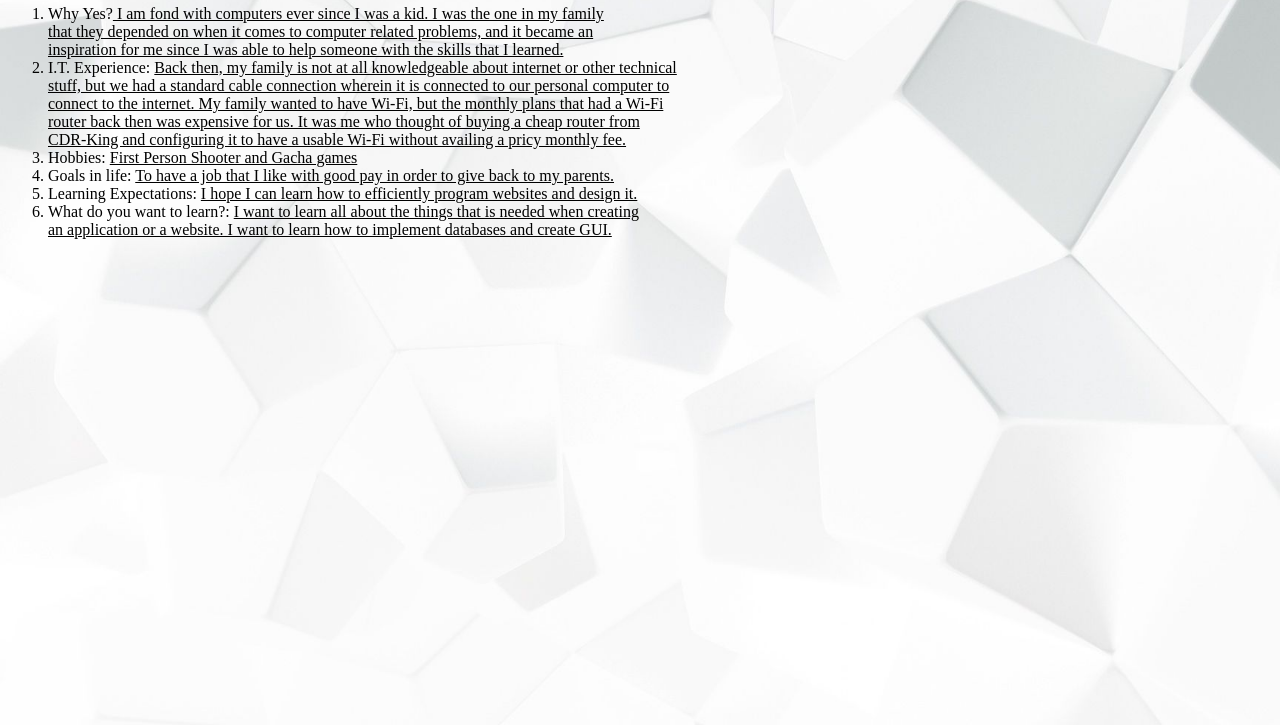
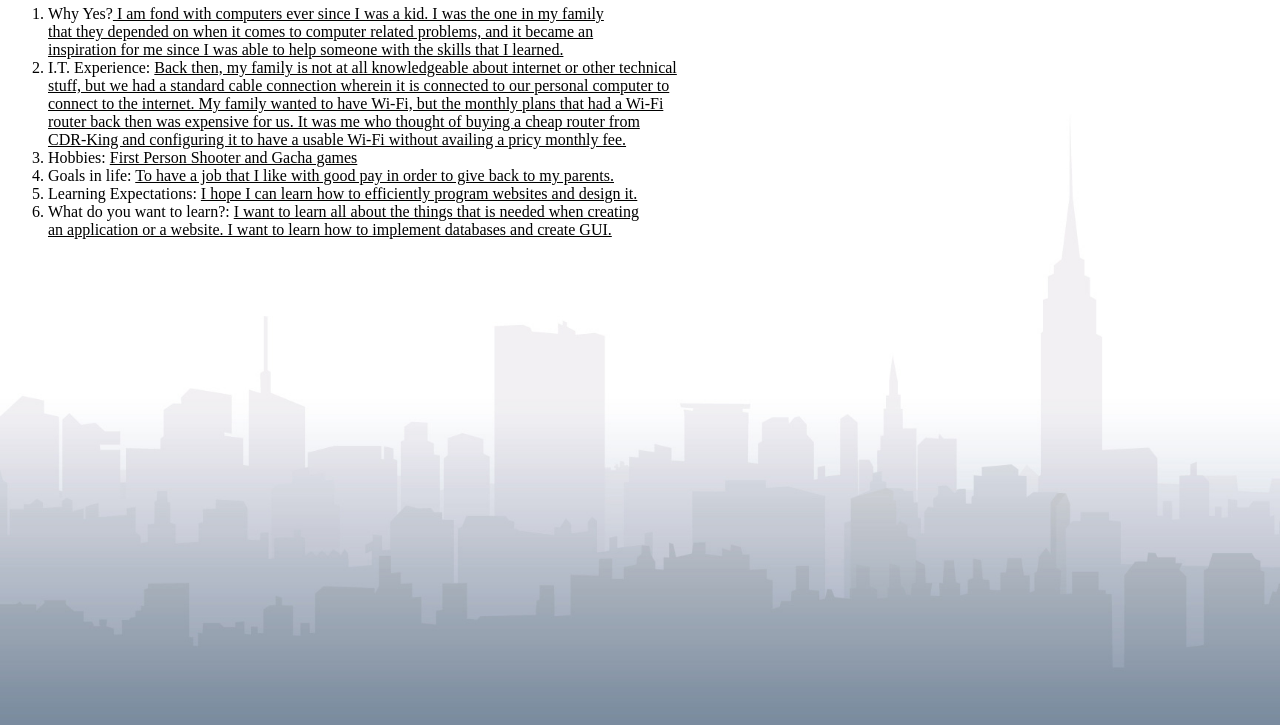
Before and after one commit to KJVCadenas/KJVCadenas.github.io, a plain HTML site: page index.html in a window 1280 px wide. Shown: the part 75-800 px from the top of the page. Drawn offline with Linux system fonts and the light colour scheme.

Commit message:
Update index.html
Change background

```diff
--- a/index.html
+++ b/index.html
@@ -4,7 +4,7 @@
 <title>Introduction</title>
 <style>
 body {
-	background-image: url('background.jpg');
+	background-image: url('website-background.jpg');
 	background-attachment: fixed;
 	background-size: cover;
 	background-repeat: no-repeat;
```
